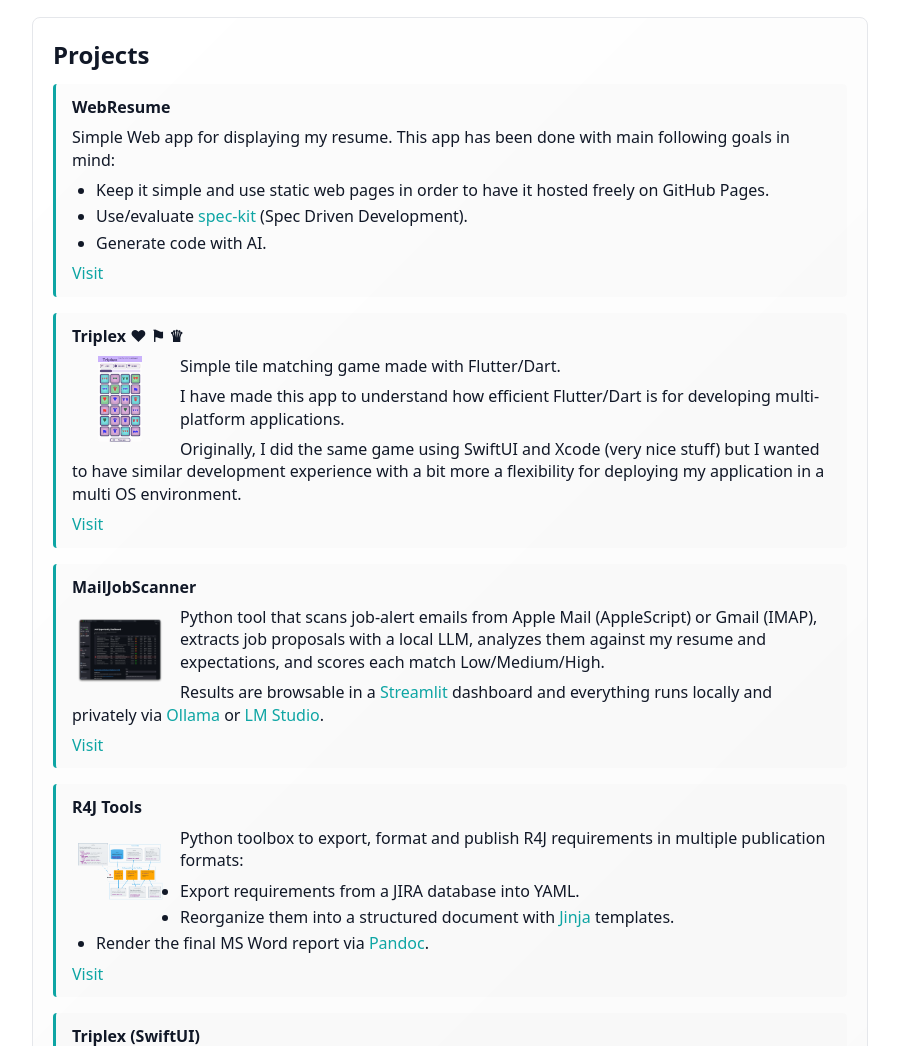
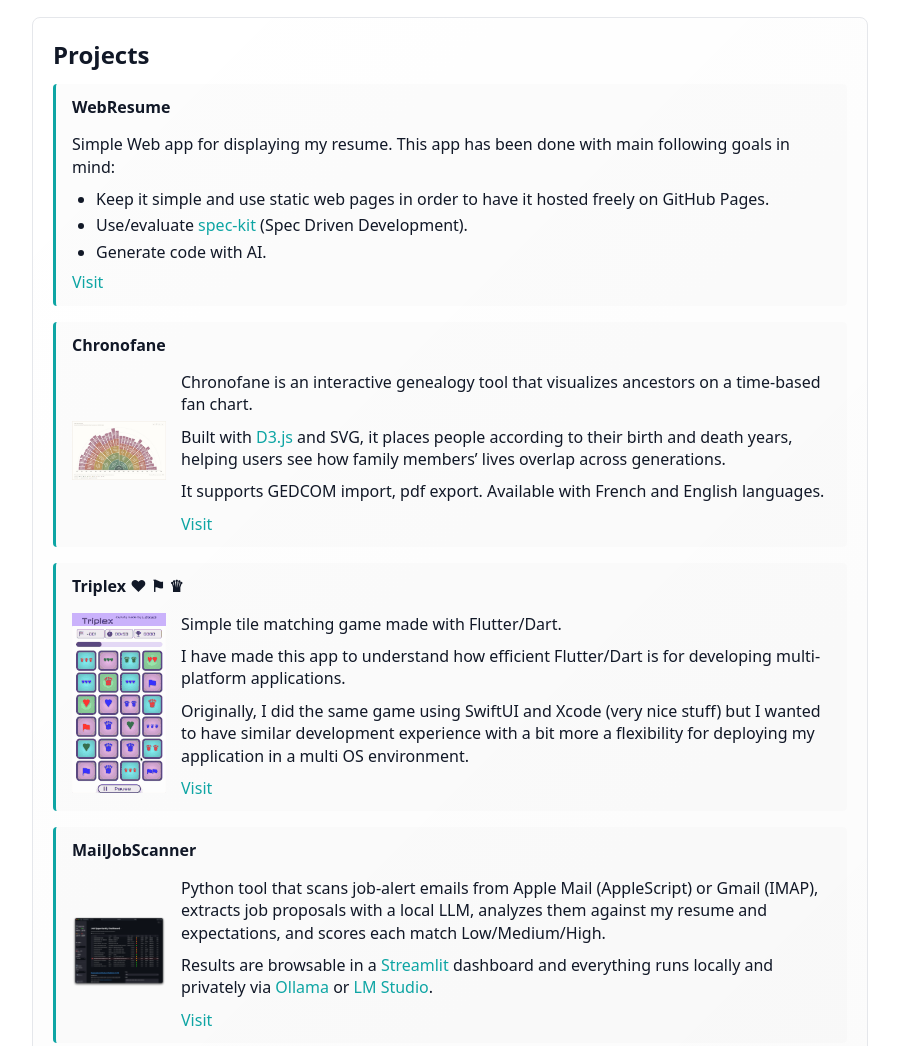
Before and after one commit to laurentxxc/webresume.github.io, a plain HTML site: page www/index.html in a window 1280 px wide. Shown: the part 4276-5322 px from the top of the page, without its empty margins (190-1089 px from the left). Drawn offline with Linux system fonts and the light colour scheme; a script that the page names is missing.

Commit message:
Few updates: - Adding chronofane project in resume data - layout and CSS update for project-content

```diff
--- a/www/assets/scripts/main.js
+++ b/www/assets/scripts/main.js
@@ -52,7 +52,19 @@
     // Education
     const edu = document.getElementById('education-content'); edu.innerHTML = data.education.map(d=>`<div><strong>${escapeHtml(d.degree)}</strong> — ${renderMarkdownInline(d.school)} <span class="muted">(${escapeHtml(d.year)})</span></div>`).join('');
     // Projects
-      const proj = document.getElementById('projects-content'); proj.innerHTML = data.projects.map(p=>`<div class="project-card"><h4>${escapeHtml(p.title)}</h4>${p.img ? `<a href="${escapeAttr(p.link)}" target="_blank" rel="noopener noreferrer"><img src="${escapeAttr(p.img)}" alt="${escapeAttr(p.title)} project image" class="project-image"></a>`: ''}${renderMarkdown(p.desc)}<a href="${escapeAttr(p.link)}" target="_blank" rel="noopener noreferrer">Visit</a></div>`).join('');
+      const proj = document.getElementById('projects-content');
+      proj.innerHTML = data.projects.map(
+        p=>`<div class="project-card">
+          <h4>${escapeHtml(p.title)}</h4>
+          <div class="project-content">
+            ${p.img ? `<div class="project-image-container"><a href="${escapeAttr(p.link)}" target="_blank" rel="noopener noreferrer"><img src="${escapeAttr(p.img)}" alt="${escapeAttr(p.title)} project image" class="project-image"></a></div>`: ''}
+            <div class="project-description">
+              ${renderMarkdown(p.desc)}
+              <a href="${escapeAttr(p.link)}" target="_blank" rel="noopener noreferrer">Visit</a>
+            </div>
+          </div>
+        </div>`).join('');
+
       // Markdown renderer: supports **bold**, *italic*, `code`, [link](url), and - lists
       function processInline(text){
         // Escape HTML first
--- a/www/assets/scripts/resume-data.js
+++ b/www/assets/scripts/resume-data.js
@@ -77,6 +77,10 @@ window.resumeData = {
         - Keep it simple and use static web pages in order to have it hosted freely on GitHub Pages.\n\
         - Use/evaluate [spec-kit](https://github.com/github/spec-kit) (Spec Driven Development).\n\
         - Generate code with AI.",link:"https://github.com/laurentxxc/webresume.github.io"},
+
+      {title:"Chronofane", desc:"Chronofane is an interactive genealogy tool that visualizes ancestors on a time-based fan chart.\n\
+        Built with [D3.js](https://d3js.org) and SVG, it places people according to their birth and death years, helping users see how family members’ lives overlap across generations.\n\
+        It supports GEDCOM import, pdf export. Available with French and English languages.", link:"https://chronofane.vercel.app", img:"assets/images/chronofane.jpeg"},
 
       {title:"Triplex ♥︎ ⚑ ♛", desc:"Simple tile matching game made with Flutter/Dart.\n\
         I have made this app to understand how efficient Flutter/Dart is for developing multi-platform applications.\n\
@@ -171,6 +175,11 @@ window.resumeData = {
         - Générer le code avec l'IA.",
         link:"https://github.com/laurentxxc/webresume.github.io"},
 
+      {title:"Chronofane", desc:"Outil interactif de généalogie qui visualise les ancêtres sur un éventail chronologique.\n\
+        Construit avec [D3.js](https://d3js.org) et SVG, il place les personnes selon leurs années de naissance et de décès, aidant les utilisateurs à voir comment les vies des membres de la famille se chevauchent à travers les générations.\n\
+        Prend en charge l'import GEDCOM et l'export du graphique en PDF.\n\
+        Disponible en français et en anglais.", link:"https://chronofane.vercel.app", img:"assets/images/chronofane.jpeg"},
+
       {title:"Triplex ♥︎ ⚑ ♛", desc:"Simple jeu de correspondance de tuiles réalisé avec Flutter/Dart.\n\
         J'ai créé cette application pour comprendre l'efficacité de Flutter/Dart dans le développement d'applications multi-plateformes.\n\
         À l'origine, j'avais fait le même jeu en utilisant SwiftUI et Xcode (très sympa) mais je voulais avoir une expérience de développement similaire avec un peu plus de flexibilité pour déployer mon application dans un environnement multi-OS.", link:"https://triplex-web.vercel.app", img:"assets/images/triplex_tiny.gif"},
--- a/www/assets/styles/main.css
+++ b/www/assets/styles/main.css
@@ -47,8 +47,61 @@ p{margin:0.5rem 0}
   .about-photo{width:100%;max-width:200px}
 }
 
-.job,.project-card{margin-bottom:1rem;padding:0.75rem;border-left:3px solid var(--accent);padding-left:1rem;background:rgba(0,0,0,0.01);border-radius:4px;transition:var(--transition)}
-.job h3,.project-card h4{margin-top:0;margin-bottom:0.25rem}
+.job, .project-card {
+  margin-bottom:1rem;
+  padding:0.75rem;
+  border-left:3px solid var(--accent);
+  padding-left:1rem;
+  background:rgba(0,0,0,0.01);
+  border-radius:4px;
+  transition:var(--transition)
+}
+
+.project-card {
+  display: flex;
+  flex-direction: column;
+  gap: 10px;
+}
+
+.project-card h4 {
+  margin-top: 0;
+  margin-bottom: 5px;
+}
+
+.project-content {
+  display: flex;
+  flex-direction: row;
+  gap: 15px;
+}
+
+.project-image-container {
+  display: flex;
+  align-items: center; /* Centers both vertically and horizontally */
+}
+
+.project-image {
+  max-width: 94px; /* Match the height of the image container */
+}
+
+.project-description {
+  flex: 1;
+  min-width: 0;
+}
+
+.project-description p {
+  margin: 0 0 10px 0;
+  overflow-wrap: break-word;
+}
+
+.project-description a {
+  text-decoration: none;
+}
+
+.project-description a:hover {
+  text-decoration: underline;
+}
+
+.job h3{margin-top:0;margin-bottom:0.25rem}
 
 .skill-chip{display:inline-block;padding:0.35rem 0.75rem;margin:0.25rem;border-radius:999px;background:var(--border);color:var(--text);font-size:0.9rem;transition:var(--transition);border:1px solid var(--accent)}
 
@@ -57,7 +110,6 @@ p{margin:0.5rem 0}
 .skill-items{display:flex;flex-wrap:wrap;gap:0.25rem}
 
 .profile-photo{width:96px;height:96px;border-radius:12px;object-fit:cover;border:2px solid var(--accent)}
-.project-image{width:96px;height:96px;object-fit:contain;padding:5px;float:left;margin-right:0.75rem}
 
 .about-wrapper{display:flex;gap:1.5rem;align-items:flex-start}
 .about-photo{flex-shrink:0;width:25%;max-width:150px;}
```
Also changed, not shown: www/assets/images/chronofane.jpeg (added), 1 other file.
